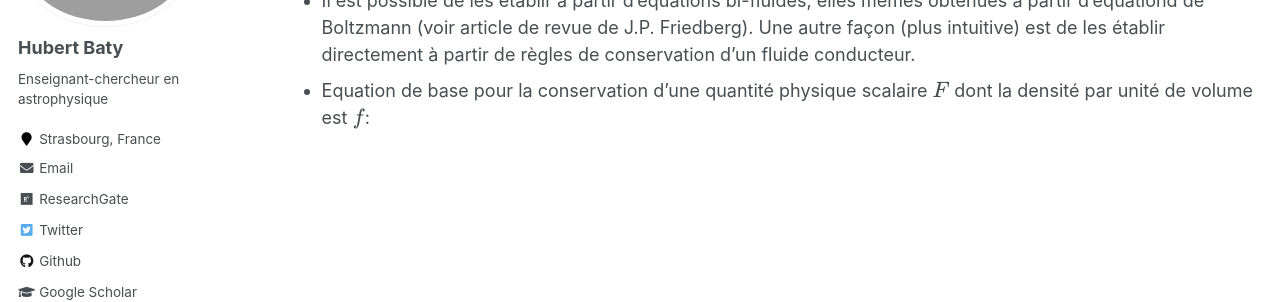
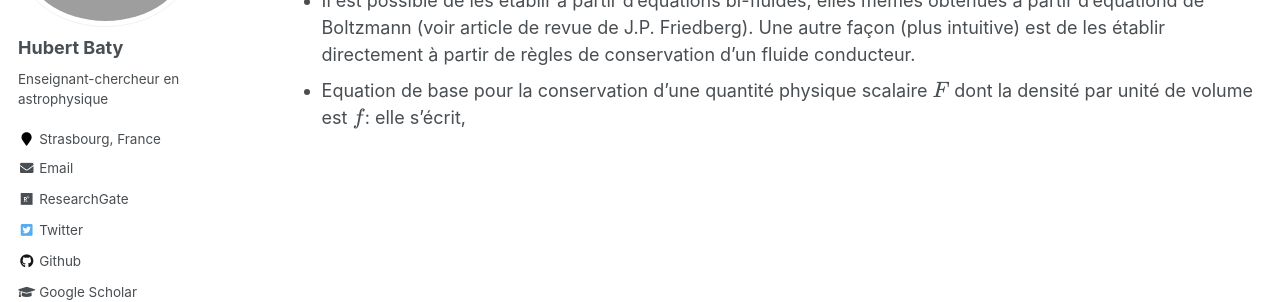
Before and after one commit to hubertbaty/hubertbaty.github.io, a Jekyll site: the page built from _pages/MHD.md, in a window 1280 px wide. Shown: the part 225-527 px from the top of the page. Built offline with Jekyll 4.4.1, drawn with Linux system fonts in a browser that asks for light colours; some web fonts are replaced; formulas are drawn with MathJax 3.

Commit message:
Update MHD.md

```diff
--- a/_pages/MHD.md
+++ b/_pages/MHD.md
@@ -12,4 +12,4 @@ redirect_from:
 Les équations de base de la MHD
 ======
 * Il est possible de les établir à partir d'équations bi-fluides, elles mêmes obtenues à partir d'équationd de Boltzmann (voir article de revue de J.P. Friedberg). Une autre façon (plus intuitive) est de les établir directement à partir de règles de conservation d'un fluide conducteur.
-* Equation de base pour la conservation d'une quantité physique scalaire $F$ dont la densité par unité de volume est $f$:
+* Equation de base pour la conservation d'une quantité physique scalaire $F$ dont la densité par unité de volume est $f$: elle s'écrit,
```
